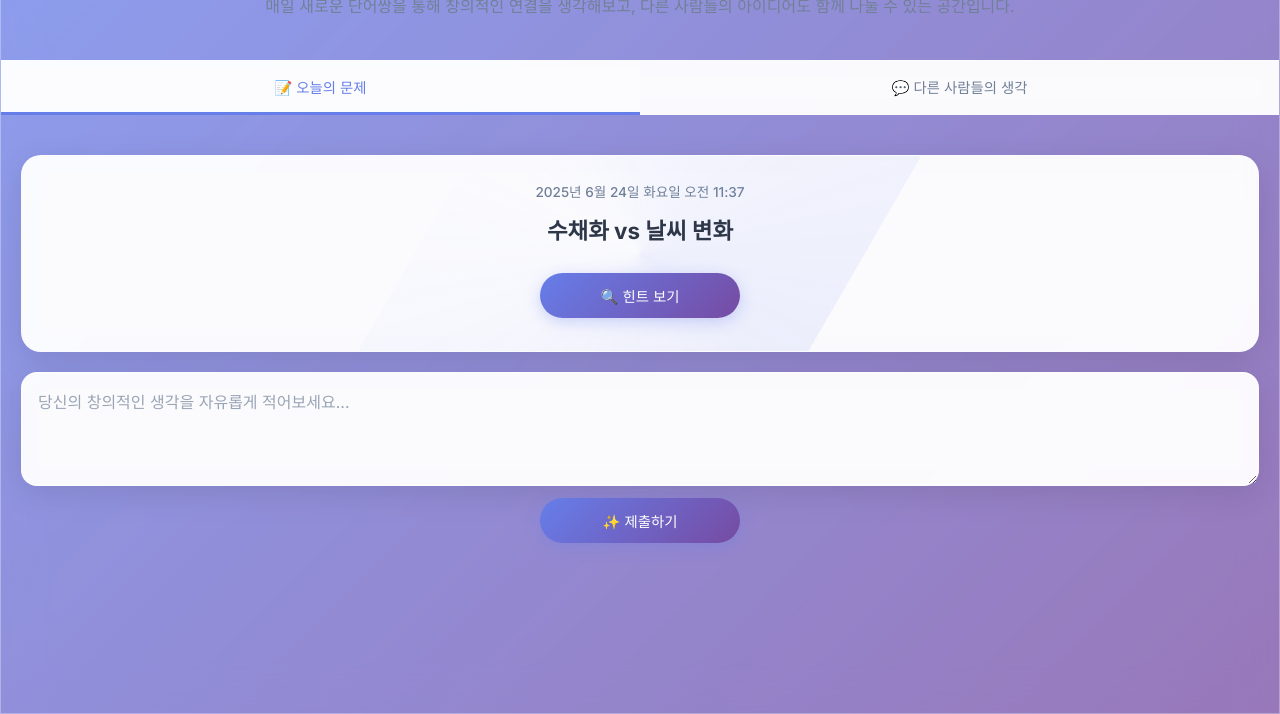
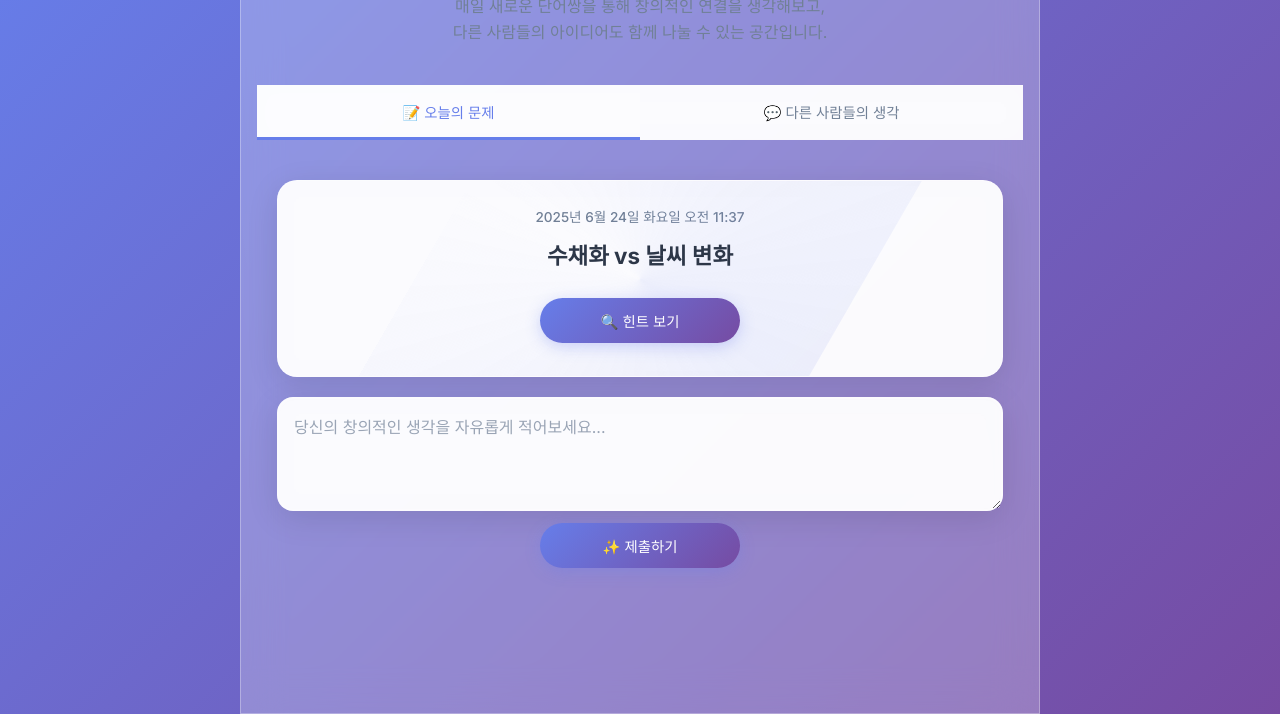
Before and after one commit to kinyongs/MindLinker, a plain HTML site: page index.html in a window 1280 px wide. Shown: the part 86-800 px from the top of the page. Drawn offline with Linux system fonts and the light colour scheme.

Commit message:
Add files via upload

```diff
--- a/index.html
+++ b/index.html
@@ -55,7 +55,8 @@
     }
 
     .container {
-      max-width: 100%;
+      max-width: 800px;
+      margin: 0 auto;
       width: 100%;
       background: var(--card-bg);
       backdrop-filter: blur(20px);
@@ -63,6 +64,7 @@
       min-height: 100vh;
       position: relative;
       overflow: hidden;
+      padding: 0 1rem;
     }
 
     .container::before {
@@ -502,7 +504,7 @@
     <div class="header">
       <button class="theme-toggle" onclick="toggleTheme()">🌙</button>
       <h1>🧠 MindLinker</h1>
-      <p class="subtitle">매일 새로운 단어쌍을 통해 창의적인 연결을 생각해보고, 다른 사람들의 아이디어도 함께 나눌 수 있는 공간입니다.</p>
+      <p class="subtitle">매일 새로운 단어쌍을 통해 창의적인 연결을 생각해보고, <br>다른 사람들의 아이디어도 함께 나눌 수 있는 공간입니다.</p>
     </div>
 
     <!-- 탭 네비게이션 -->
```
